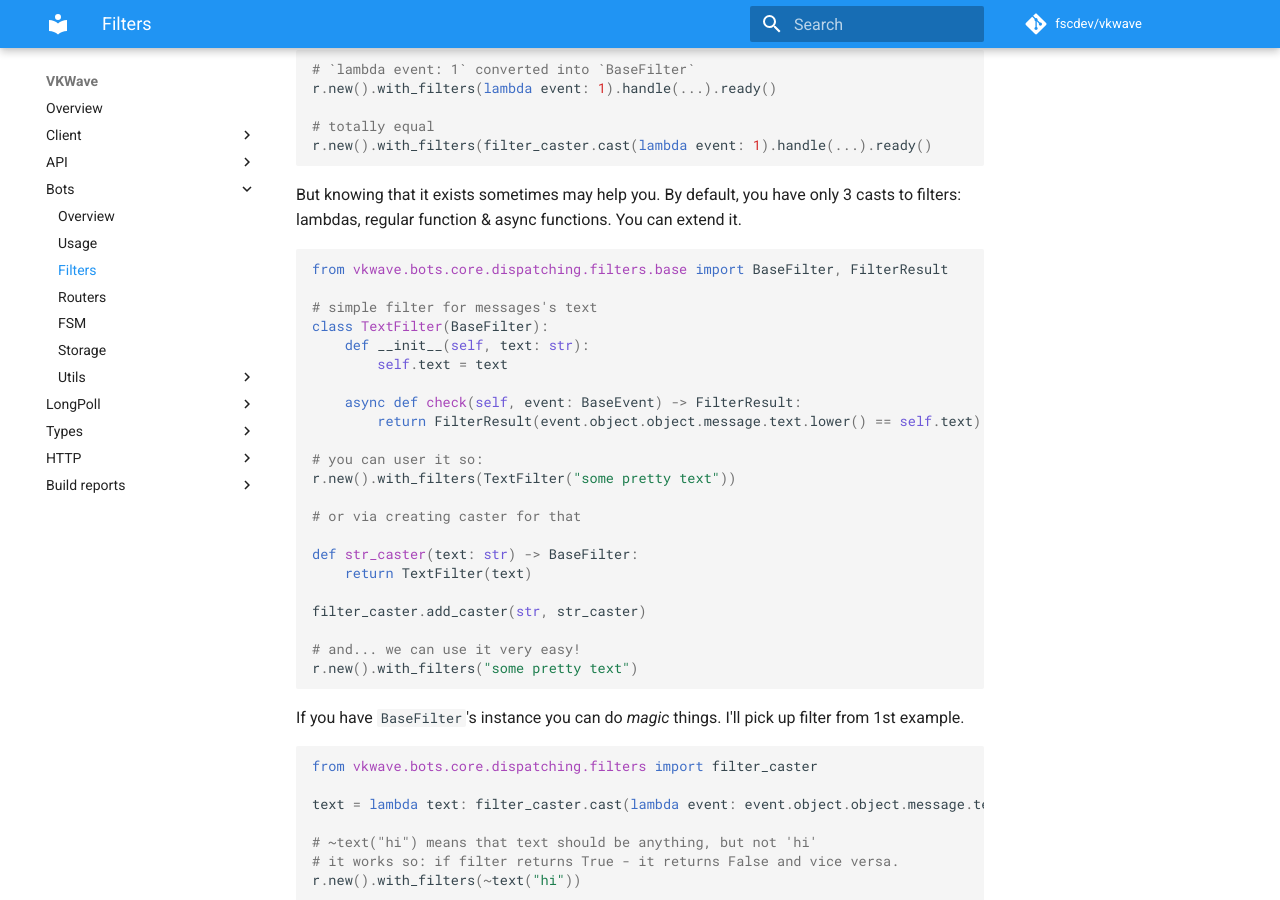
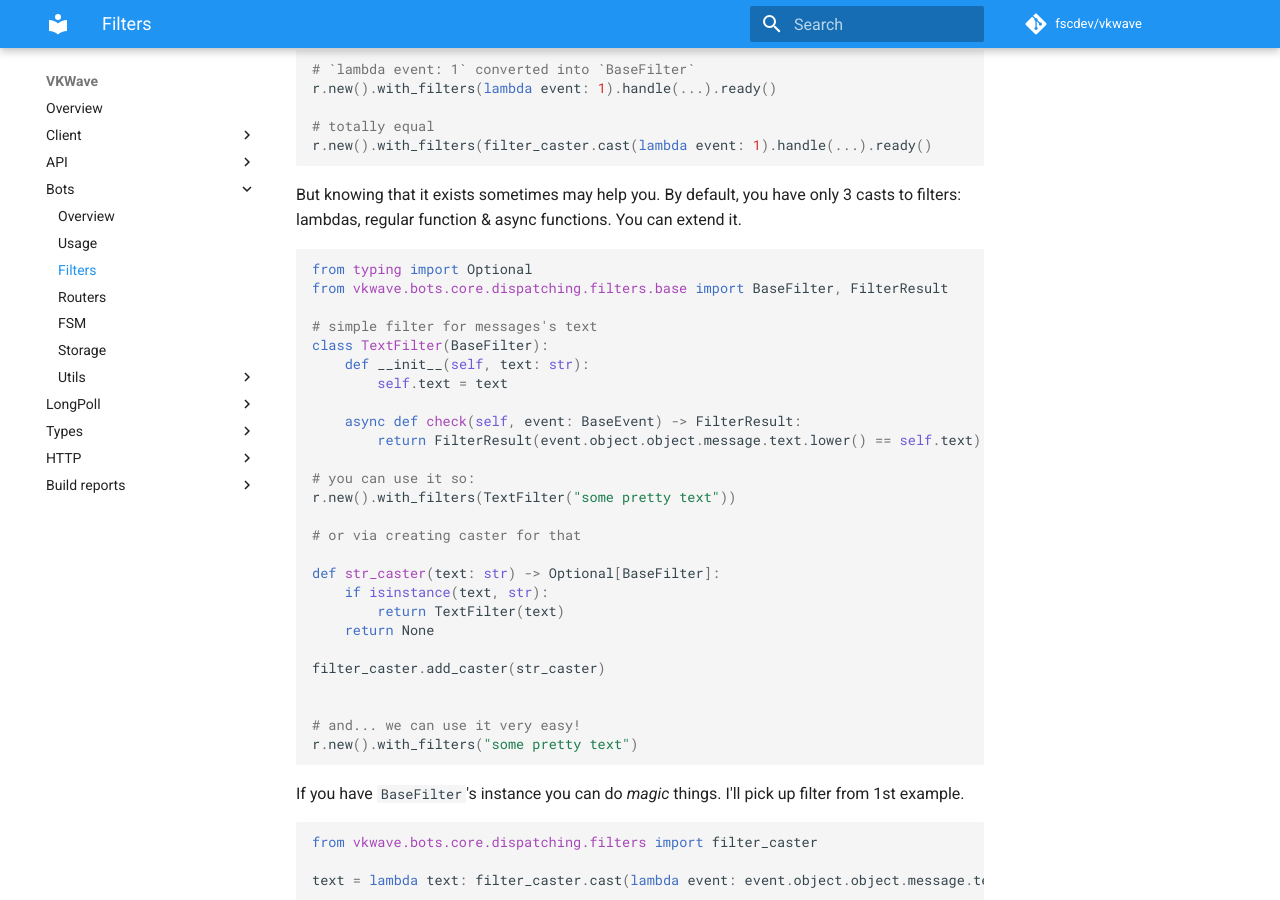
Before and after one commit to prostomarkeloff/vkwave, an MkDocs documentation site: the page built from docs/bots/filters.md, in a window 1280 px wide and 900 px high, scrolled down 438 px. Built offline with MkDocs 1.6.1 and Material for MkDocs 9.7.7, drawn with Linux system fonts in a browser that asks for light colours; comment, search, counter and statistics services are not loaded.

Commit message:
update docs for filters

````diff
--- a/docs/bots/filters.md
+++ b/docs/bots/filters.md
@@ -26,6 +26,7 @@ r.new().with_filters(filter_caster.cast(lambda event: 1).handle(...).ready()
 But knowing that it exists sometimes may help you. By default, you have only 3 casts to filters: lambdas, regular function & async functions. You can extend it.
 
 ```python
+from typing import Optional
 from vkwave.bots.core.dispatching.filters.base import BaseFilter, FilterResult
 
 # simple filter for messages's text
@@ -36,15 +37,18 @@ class TextFilter(BaseFilter):
     async def check(self, event: BaseEvent) -> FilterResult:
         return FilterResult(event.object.object.message.text.lower() == self.text)
 
-# you can user it so:
+# you can use it so:
 r.new().with_filters(TextFilter("some pretty text"))
 
 # or via creating caster for that
 
-def str_caster(text: str) -> BaseFilter:
-    return TextFilter(text)
+def str_caster(text: str) -> Optional[BaseFilter]:
+    if isinstance(text, str):
+        return TextFilter(text)
+    return None
 
-filter_caster.add_caster(str, str_caster)
+filter_caster.add_caster(str_caster)
+
 
 # and... we can use it very easy!
 r.new().with_filters("some pretty text")
````
Also changed, not shown: 1 other file.
